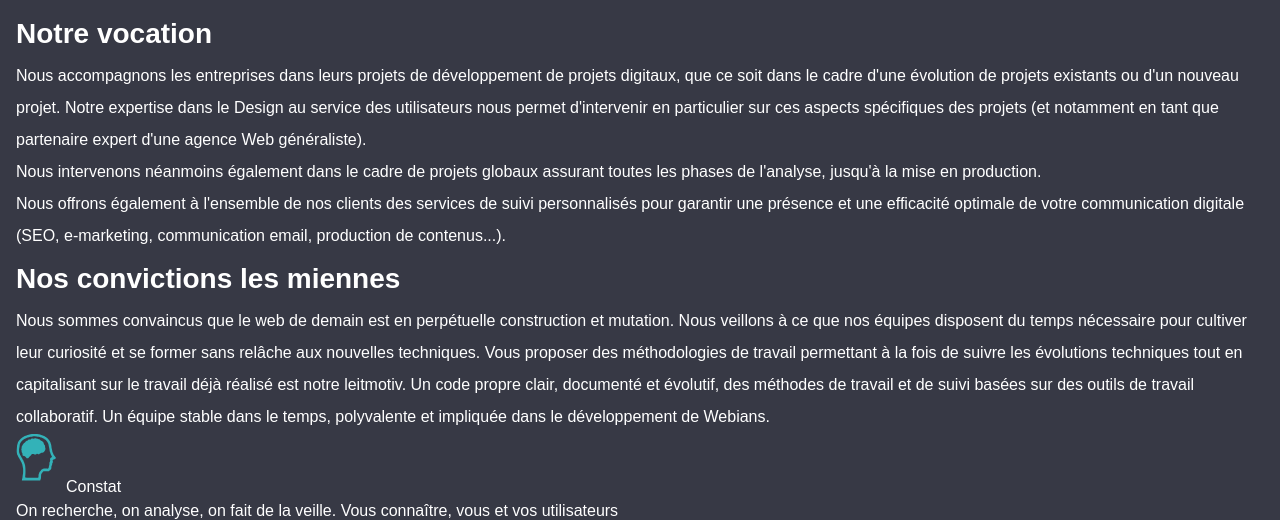
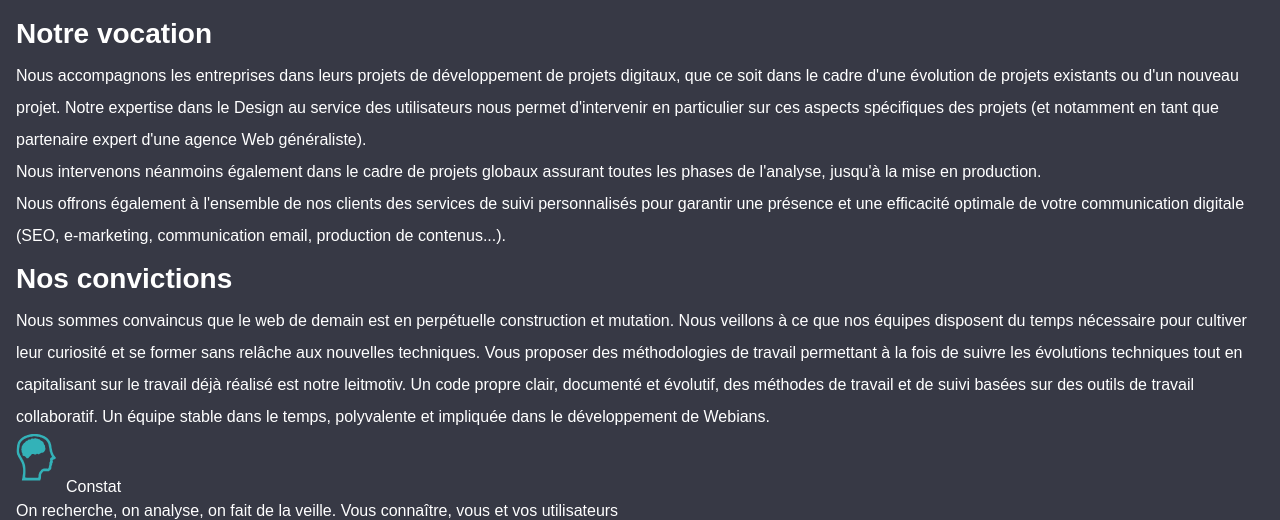
Before and after one commit to ismallwood/webians-proto, a plain HTML site: page metiers.html in a window 1280 px wide. Shown: the part 253-773 px from the top of the page. Drawn offline with nearby package versions, Linux system fonts and the light colour scheme.

Commit message:
delete modif alain
delete titre

```diff
--- a/metiers.html
+++ b/metiers.html
@@ -51,7 +51,7 @@
         <p>Nous intervenons néanmoins également dans le cadre de projets globaux assurant toutes les phases de l'analyse, jusqu'à la mise en production. </p>
         <p>Nous offrons également à l'ensemble de nos clients des services de suivi personnalisés pour garantir une présence et une efficacité optimale de votre communication digitale (SEO, e-marketing, communication email, production de contenus...).</p>
 
-      <h2>Nos convictions les miennes</h2>
+      <h2>Nos convictions</h2>
 
         <p>Nous sommes convaincus que le web de demain est en perpétuelle construction et mutation. Nous veillons à ce que nos équipes disposent du temps nécessaire pour cultiver leur curiosité et se former sans relâche aux nouvelles techniques. Vous proposer des méthodologies de travail permettant à la fois de suivre les évolutions techniques tout en capitalisant sur le travail déjà réalisé est notre leitmotiv. Un code propre clair, documenté et évolutif, des méthodes de travail et de suivi basées sur des outils de travail collaboratif. Un équipe stable dans le temps, polyvalente et impliquée dans le développement de Webians.</p>
 
```
